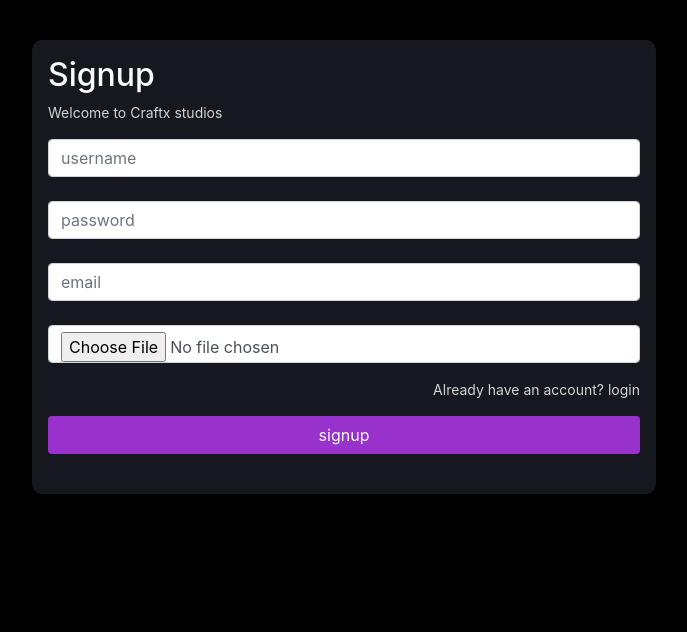
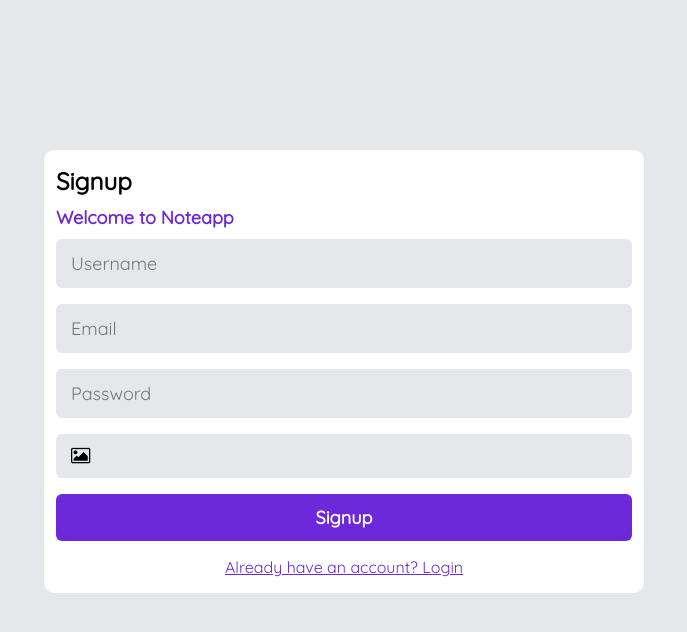
Before and after one commit to Habib-0007/Note-app, a Flask app: page /signup in a window 1280 px wide. Shown: the top 632 px of the page, without its empty margins (296-983 px from the left). Run offline with Flask 3, Linux system fonts and the light colour scheme.

Commit message:
made an overall UI changes to the login and signup page

```diff
--- a/App.py
+++ b/App.py
@@ -186,4 +186,4 @@ def edit(note_id):
 if __name__ == "__main__":
     with app.app_context():
         db.create_all()
-    app.run(debug = True)
+    app.run(debug = True, port=5001)
--- /dev/null
+++ b/static/global.css
@@ -0,0 +1,10 @@
+@import url("https://fonts.googleapis.com/css2?family=Quicksand");
+
+* {
+	padding: 0;
+	margin: 0;
+	border: none;
+	outline: none;
+	box-sizing: border-box;
+	font-family: "Quicksand", sans-serif;
+}
--- /dev/null
+++ b/static/signup.css
@@ -0,0 +1,90 @@
+:root {
+	--main: hsl(263, 70%, 50.4%);
+	--lightgrey: hsl(220, 13%, 91%);
+	--darkgrey: hsl(217, 19.1%, 26.7%);
+	--white: rgba(255, 255, 255, 1);
+}
+
+body {
+	background: var(--lightgrey);
+}
+
+.signup-container {
+	width: 94%;
+	max-width: 600px;
+	margin: 150px auto 0;
+	background: var(--white);
+	border-radius: 10px;
+	padding: 16px 12px;
+}
+
+.signup-container > h1 {
+	color: var(--darkgrey);
+	font-weight: bolder;
+	font-size: 28px;
+}
+
+.signup-container > p {
+	padding-block: 10px;
+	font-size: 18px;
+	color: var(--main);
+	font-weight: bold;
+}
+
+.signup-container form {
+	display: flex;
+	justify-content: space-between;
+	flex-direction: column;
+	gap: 16px;
+}
+
+.signup-container form input[type="text"],
+.signup-container form input[type="email"],
+.signup-container form input[type="password"] {
+	display: block;
+	padding: 12px 14px;
+	font-size: 18px;
+	background: var(--lightgrey);
+	width: 100%;
+	border-radius: 6px;
+	border: 1px solid var(--lightgrey);
+	caret-color: var(--main);
+}
+
+.signup-container form input[type="text"]:hover,
+.signup-container form input[type="email"]:hover,
+.signup-container form input[type="password"]:hover {
+	background: var(--white);
+}
+
+.signup-container form > label {
+	display: flex;
+	justify-content: start;
+	align-items: center;
+	background: var(--lightgrey);
+	padding: 12px 14px;
+	border-radius: 6px;
+	border: 1px solid var(--lightgrey);
+}
+
+.signup-container form label:hover {
+  background: var(--white);
+}
+
+.signup-container form label i {
+	font-size: 18px;
+}
+
+.signup-container #signupBtn {
+	background: var(--main);
+	color: var(--white);
+	font-size: 18px;
+	padding-block: 12px;
+	font-weight: bold;
+	border-radius: 6px;
+}
+
+.signup-container .login-link {
+	text-align: center;
+	color: var(--main);
+}
--- a/templates/signup.html
+++ b/templates/signup.html
@@ -1,76 +1,48 @@
-<!Doctype html>
+<!doctype html>
 <html>
 	<head>
 		<title>Signup</title>
-  <meta charset="utf-8">
-  <meta name="viewport" content="width=device-width, initial-scale=1">
-  <link rel="stylesheet" href="https://cdn.jsdelivr.net/npm/bootstrap@4.6.2/dist/css/bootstrap.min.css">
-  <script src="https://cdn.jsdelivr.net/npm/jquery@3.7.1/dist/jquery.slim.min.js"></script>
+		<meta charset="utf-8" />
+		<meta name="viewport" content="width=device-width, initial-scale=1" />
+		<link
+			rel="stylesheet"
+			href="{{url_for('static', filename='./global.css')}}"
+		/>
+		<link
+			rel="stylesheet"
+			href="{{url_for('static', filename='./signup.css')}}"
+		/>
+
 		<script src="https://cdn.jsdelivr.net/npm/popper.js@1.16.1/dist/umd/popper.min.js"></script>
-  <script src="https://cdn.jsdelivr.net/npm/bootstrap@4.6.2/dist/js/bootstrap.bundle.min.js"></script>
-  <link rel="stylesheet" href="https://cdnjs.cloudflare.com/ajax/libs/font-awesome/4.7.0/css/font-awesome.min.css">
+		<link
+			rel="stylesheet"
+			href="https://cdnjs.cloudflare.com/ajax/libs/font-awesome/4.7.0/css/font-awesome.min.css"
+		/>
 	</head>
-  <style>
-    .col-sm-3,.row, body {
-      background: black;
-     }
-    .col-sm-6 {
-      background: #17171f;
-      border-radius: 10px;
-     }
-    .text {
-      color: lightgrey;
-      font-size: 14px
-     }
-  </style>
 	<body>
-    <div class="container-fluid">
-      <div class="row p-3 ">
-        <br><br><br><br>
-        <div class="col-sm-3"></div>
-
-        <div class="col-sm-6  mt-4 p-3">
-           <h2 class="text-light font-weight text-left">
-             Signup
-           </h2>
-           <p class="text text-left">
-             Welcome to Craftx studios
-           </p>
-           <form action="/signup" method="post" enctype ="multipart/form-data">
-           <div class="mb-4 form-group">
-             <input type="text" name="username" class="form-control text-dark" placeholder="username" required="">
-           </div>
-           <div class="mb-4 form-group">
-             <input type="password" name="password" class="form-control text-dark" placeholder="password" required="">
-           </div>
-
-           <div class="mb-4 form-group">
-             <input type="email" name="email" class="form-control text-dark" placeholder="email" required="">
-           </div>
-
-           <div class="mb-3 form-group">
-             <input type="file" name="image" class="form-control">
-           </div>
-
-           <div class="mb-3 form-group">
-             <p class="text text-right">
-               <a href="/login" class="text text-right">
-                 Already have an account? login
-               </a>
-             </p>
-           </div>
-
-           <div class="form-group mb-4">
-             <button style="background: darkorchid" class="btn text-light container">
-             signup
-             </button>
-           </div>
+		<section class="signup-container">
+			<h2>Signup</h2>
+			<p>Welcome to Noteapp</p>
+			<form action="/signup" method="post" enctype="multipart/form-data">
+				<input type="text" name="username" placeholder="Username" required />
+				<input type="email" name="email" placeholder="Email" required />
+				<input
+					type="password"
+					name="password"
+					placeholder="Password"
+					required
+				/>
+				<label for="image"><i class="fa fa-image"></i></label>
+				<input
+					type="file"
+					name="image"
+					id="image"
+					accept=".jpg, .jpeg, .png"
+					style="display: none"
+				/>
+				<button id="signupBtn">Signup</button>
+				<a href="/login" class="login-link"> Already have an account? Login </a>
 			</form>
-
-        </div>
-
-        <div class="col-sm-3"></div>
-      </div>
-    </div>
+		</section>
 	</body>
 </html>
```
Also changed, not shown: static/login.css (added, +78 -0 lines), templates/login.html (+32 -58 lines), instance/users.db, static/add.css (added), static/edit.css (added), static/first.css (added), static/home.css (added), static/uploads/Screenshot_20240207-234358.png (added). Lines whose indentation alone changed are shown as unchanged.
